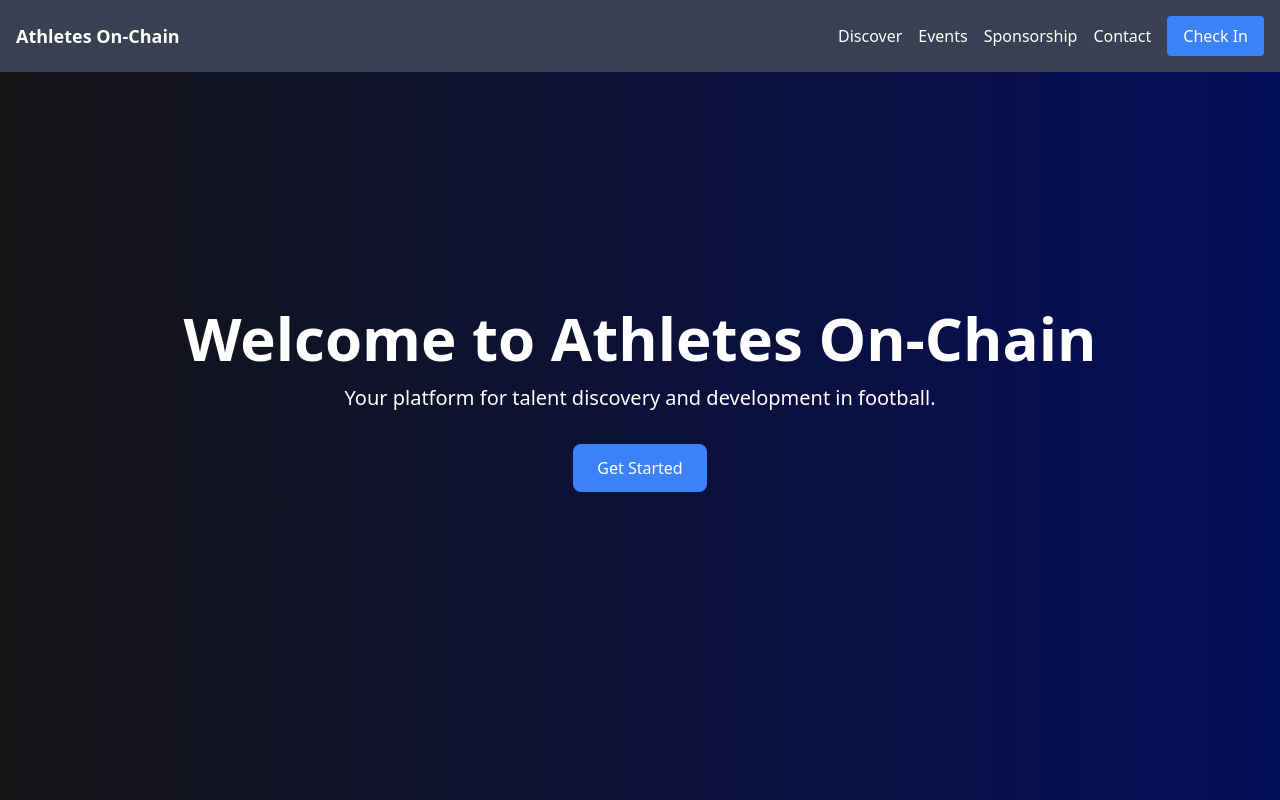
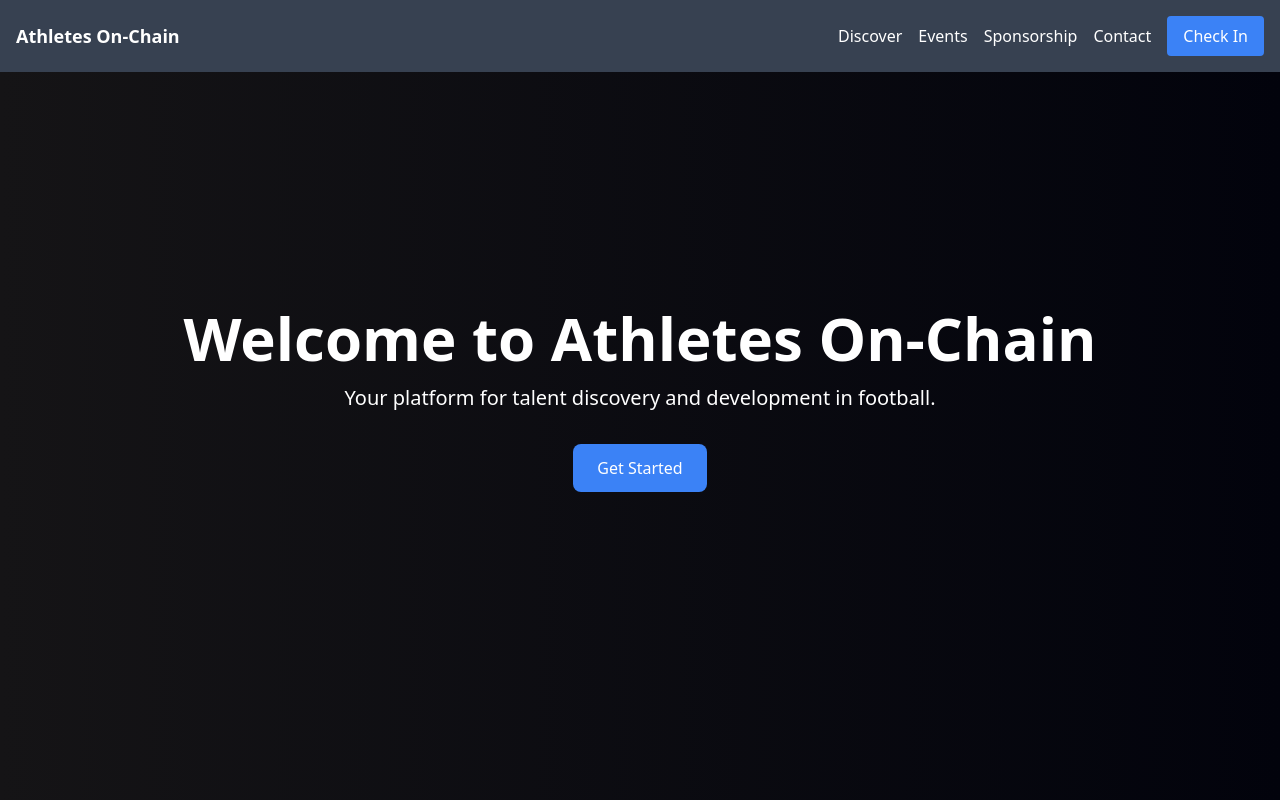
Before and after one commit to stephenmayowa112/athletes-on-chain, a React (Vite) app in the folder athletes-on-chain/: page / in a window 1280 px wide. Shown: the top 800 px of the page. Built offline with nearby package versions, Linux system fonts and the light colour scheme.

Commit message:
some edits

```diff
--- a/athletes-on-chain/src/index.css
+++ b/athletes-on-chain/src/index.css
@@ -4,5 +4,5 @@
 
 
 .custom-gradient {
-    background: linear-gradient(to right, #151416, #030e59);
+    background: linear-gradient(to right, #151416, #02030c);
 }
```
